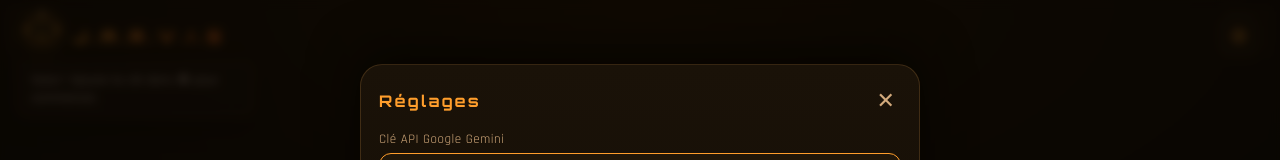
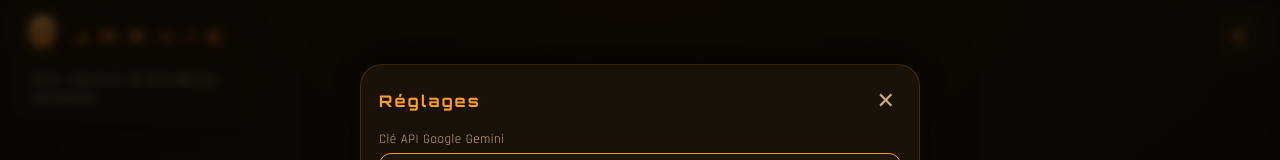
Before and after one commit to developperdev8-design/Jarvis, a plain HTML site: page index.html in a window 1280 px wide. Shown: the top 160 px of the page. Drawn offline with Linux system fonts and the light colour scheme.

Commit message:
Nouvelle mascotte (style doux/minimal) + icone assortie
Co-Authored-By: Claude Opus 4.8 <noreply@anthropic.com>

```diff
--- a/index.html
+++ b/index.html
@@ -159,17 +159,15 @@
     <div class="brandwrap">
       <div class="mascot" id="mascot" title="JARVIS">
         <svg viewBox="0 0 120 120" xmlns="http://www.w3.org/2000/svg">
-          <defs><radialGradient id="mg" cx="50%" cy="40%" r="70%">
-            <stop offset="0%" stop-color="#4a3310"/><stop offset="100%" stop-color="#1c1305"/></radialGradient></defs>
-          <line x1="60" y1="20" x2="60" y2="7" stroke="#ff9e2c" stroke-width="3"/>
-          <circle cx="60" cy="6" r="4.5" fill="#ffd089"/>
-          <rect x="22" y="22" width="76" height="62" rx="19" fill="url(#mg)" stroke="#ff9e2c" stroke-width="2.5"/>
-          <rect x="15" y="42" width="7" height="20" rx="3.5" fill="#ff9e2c"/>
-          <rect x="98" y="42" width="7" height="20" rx="3.5" fill="#ff9e2c"/>
-          <circle class="eye" cx="45" cy="50" r="8.5" fill="#0d0a04"/>
-          <circle class="eye" cx="75" cy="50" r="8.5" fill="#0d0a04"/>
-          <circle cx="47" cy="47" r="3" fill="#ffd089"/><circle cx="77" cy="47" r="3" fill="#ffd089"/>
-          <path d="M45 66 Q60 77 75 66" stroke="#ffb020" stroke-width="3.5" fill="none" stroke-linecap="round"/>
+          <defs><linearGradient id="mg" x1="0" y1="0" x2="0" y2="1"><stop offset="0" stop-color="#ffbe6b"/><stop offset="1" stop-color="#ff8a1e"/></linearGradient></defs>
+          <ellipse cx="60" cy="105" rx="26" ry="6" fill="#000" opacity="0.18"/>
+          <path d="M60 14 C82 14 94 30 94 54 C94 82 82 100 60 100 C38 100 26 82 26 54 C26 30 38 14 60 14 Z" fill="url(#mg)"/>
+          <ellipse cx="45" cy="42" rx="10" ry="8" fill="#fff" opacity="0.18"/>
+          <circle class="eye" cx="49" cy="57" r="6.5" fill="#3a1e02"/>
+          <circle class="eye" cx="71" cy="57" r="6.5" fill="#3a1e02"/>
+          <circle cx="51" cy="55" r="2" fill="#fff"/><circle cx="73" cy="55" r="2" fill="#fff"/>
+          <path d="M50 73 Q60 81 70 73" stroke="#3a1e02" stroke-width="3.5" fill="none" stroke-linecap="round"/>
+          <path d="M90 22 l2.2 5.8 5.8 2.2 -5.8 2.2 -2.2 5.8 -2.2 -5.8 -5.8 -2.2 5.8 -2.2 Z" fill="#fff" opacity="0.92"/>
         </svg>
       </div>
       <div class="brand">J.A.R.V.I.S</div>
```
Also changed, not shown: icon.svg.
